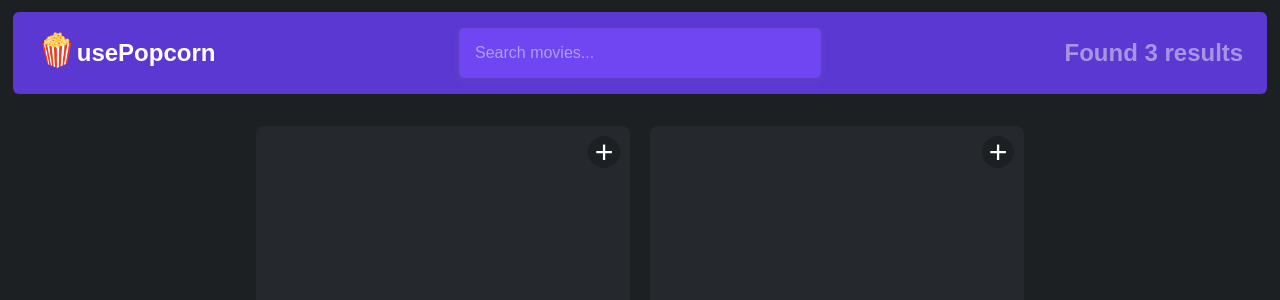
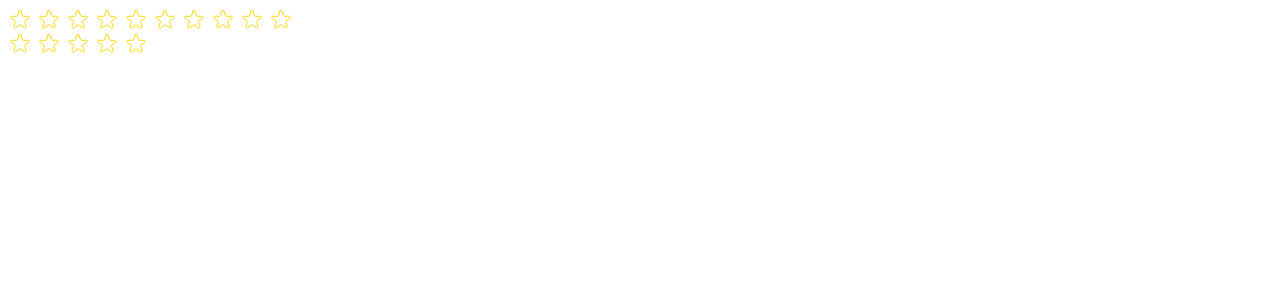
Before and after one commit to shivPosted/usePopcorn-react, a React (Vite) app: page / in a window 1280 px wide. Shown: the top 300 px of the page. Built offline with nearby package versions, Linux system fonts and the light colour scheme.

Commit message:
building a reusable star component

```diff
--- /dev/null
+++ b/src/StarComponent.jsx
@@ -0,0 +1,126 @@
+import { useState } from 'react';
+
+const styleContainer = {
+  display: 'flex',
+  gap: '32px',
+  alignItems: 'center',
+};
+
+const styleStarContainer = {
+  display: 'flex',
+  gap: '5px',
+};
+
+const styleRatingNum = {
+  lineHeight: '1',
+  margin: '0',
+};
+
+const styleStar = {
+  width: '24px',
+  height: '24px',
+  cursor: 'pointer',
+};
+
+export default function StarComponent({ maxLength = 5 }) {
+  const [starCount, setStarCount] = useState(0);
+
+  return (
+    <div className="container" style={styleContainer}>
+      <div className="star-container" style={styleStarContainer}>
+        {Array.from({ length: maxLength }, (_, i) => {
+          return starCount > i && starCount !== 0 ? (
+            <StarFilled
+              handleClick={() =>
+                setStarCount(cur => (cur === i + 1 ? 0 : i + 1))
+              }
+              key={i}
+            />
+          ) : (
+            <StarEmpty
+              handleClick={() =>
+                setStarCount(cur => (cur === i + 1 ? 0 : i + 1))
+              }
+              key={i}
+            />
+          );
+        })}
+      </div>
+      <p className="ratings" style={styleRatingNum}>
+        {starCount || ''}
+      </p>
+    </div>
+  );
+}
+
+function StarEmpty({ handleClick }) {
+  return (
+    <svg
+      onClick={handleClick}
+      xmlns="http://www.w3.org/2000/svg"
+      fill="none"
+      viewBox="0 0 24 24"
+      stroke="#FFD700"
+      style={styleStar}
+    >
+      <path
+        strokeLinecap="round"
+        strokeLinejoin="round"
+        strokeWidth="{2}"
+        d="M11.049 2.927c.3-.921 1.603-.921 1.902 0l1.519 4.674a1 1 0 00.95.69h4.915c.969 0 1.371 1.24.588 1.81l-3.976 2.888a1 1 0 00-.363 1.118l1.518 4.674c.3.922-.755 1.688-1.538 1.118l-3.976-2.888a1 1 0 00-1.176 0l-3.976 2.888c-.783.57-1.838-.197-1.538-1.118l1.518-4.674a1 1 0 00-.363-1.118l-3.976-2.888c-.784-.57-.38-1.81.588-1.81h4.914a1 1 0 00.951-.69l1.519-4.674z"
+      />
+    </svg>
+  );
+}
+
+function StarFilled({ handleClick }) {
+  return (
+    <svg
+      xmlns="http://www.w3.org/2000/svg"
+      fill="#FFD700"
+      viewBox="0 0 24 24"
+      stroke="#FFD700"
+      onClick={handleClick}
+      style={styleStar}
+    >
+      <path
+        strokeLinecap="round"
+        strokeLinejoin="round"
+        strokeWidth="{2}"
+        d="M11.049 2.927c.3-.921 1.603-.921 1.902 0l1.519 4.674a1 1 0 00.95.69h4.915c.969 0 1.371 1.24.588 1.81l-3.976 2.888a1 1 0 00-.363 1.118l1.518 4.674c.3.922-.755 1.688-1.538 1.118l-3.976-2.888a1 1 0 00-1.176 0l-3.976 2.888c-.783.57-1.838-.197-1.538-1.118l1.518-4.674a1 1 0 00-.363-1.118l-3.976-2.888c-.784-.57-.38-1.81.588-1.81h4.914a1 1 0 00.951-.69l1.519-4.674z"
+      />
+    </svg>
+  );
+}
+/*
+FULL STAR
+
+<svg
+  xmlns="http://www.w3.org/2000/svg"
+  viewBox="0 0 20 20"
+  fill="#000"
+  stroke="#000"
+>
+  <path
+    d="M9.049 2.927c.3-.921 1.603-.921 1.902 0l1.07 3.292a1 1 0 00.95.69h3.462c.969 0 1.371 1.24.588 1.81l-2.8 2.034a1 1 0 00-.364 1.118l1.07 3.292c.3.921-.755 1.688-1.54 1.118l-2.8-2.034a1 1 0 00-1.175 0l-2.8 2.034c-.784.57-1.838-.197-1.539-1.118l1.07-3.292a1 1 0 00-.364-1.118L2.98 8.72c-.783-.57-.38-1.81.588-1.81h3.461a1 1 0 00.951-.69l1.07-3.292z"
+  />
+</svg>
+
+
+EMPTY STAR
+
+<svg
+  xmlns="http://www.w3.org/2000/svg"
+  fill="none"
+  viewBox="0 0 24 24"
+  stroke="#000"
+>
+  <path
+    strokeLinecap="round"
+    strokeLinejoin="round"
+    strokeWidth="{2}"
+    d="M11.049 2.927c.3-.921 1.603-.921 1.902 0l1.519 4.674a1 1 0 00.95.69h4.915c.969 0 1.371 1.24.588 1.81l-3.976 2.888a1 1 0 00-.363 1.118l1.518 4.674c.3.922-.755 1.688-1.538 1.118l-3.976-2.888a1 1 0 00-1.176 0l-3.976 2.888c-.783.57-1.838-.197-1.538-1.118l1.518-4.674a1 1 0 00-.363-1.118l-3.976-2.888c-.784-.57-.38-1.81.588-1.81h4.914a1 1 0 00.951-.69l1.519-4.674z"
+  />
+</svg>
+
+*/
--- a/src/main.jsx
+++ b/src/main.jsx
@@ -1,9 +1,11 @@
 import { StrictMode } from 'react';
 import { createRoot } from 'react-dom/client';
-import App from './App.jsx';
-
+// import App from './App.jsx';
+import StarComponent from './StarComponent';
 createRoot(document.getElementById('root')).render(
   <StrictMode>
-    <App />
+    {/* <App /> */}
+    <StarComponent maxLength={10} />
+    <StarComponent maxLength={5} />
   </StrictMode>
 );
```
